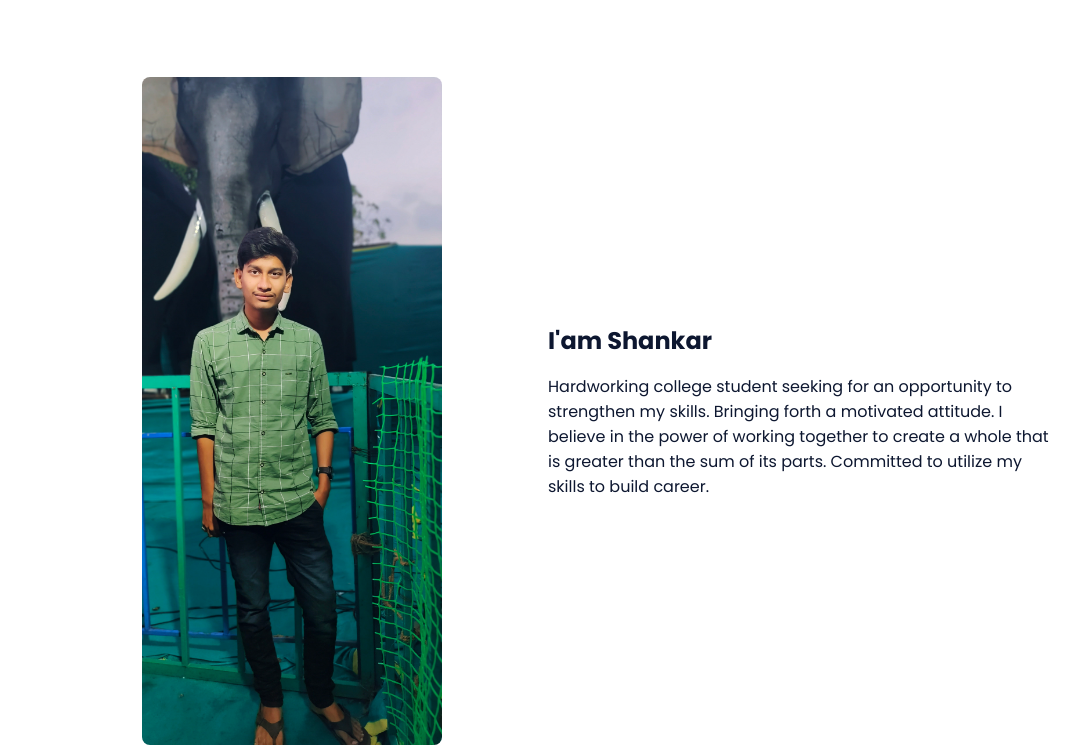
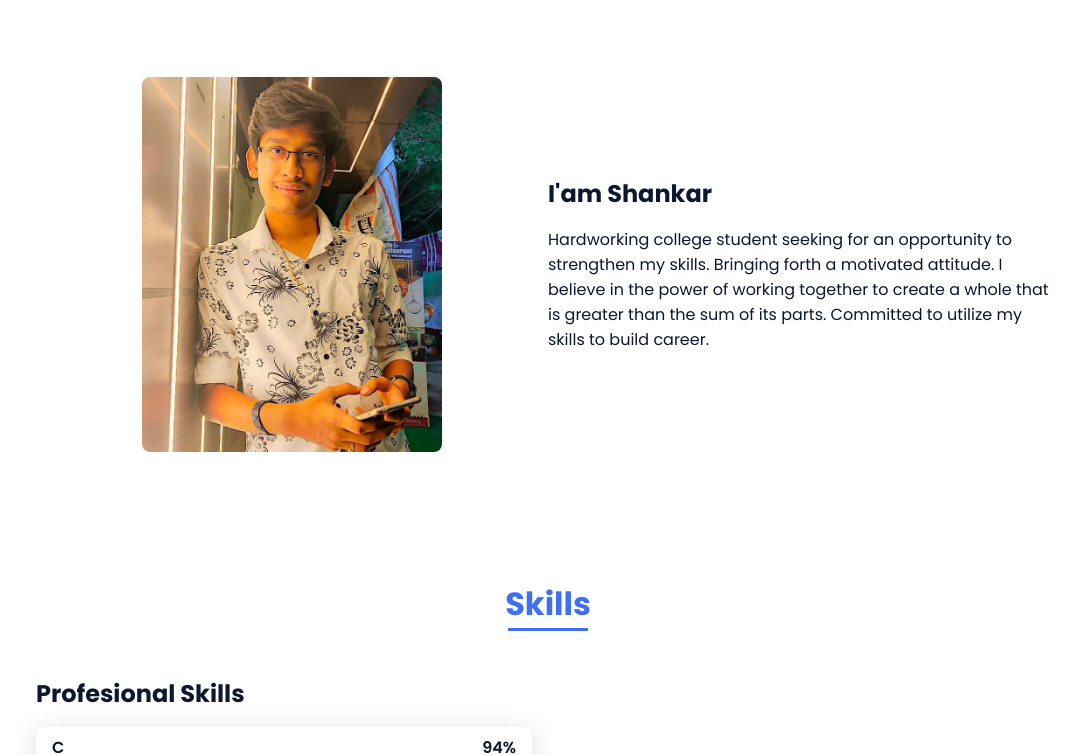
Before and after one commit to yy2460/MyWebpage, a plain HTML site: page index.html in a window 1280 px wide. Shown: the part 618-1373 px from the top of the page, without its empty margins (92-1171 px from the left). Drawn offline with nearby package versions, Linux system fonts and the light colour scheme.

Commit message:
Update index.html

```diff
--- a/index.html
+++ b/index.html
@@ -63,7 +63,7 @@
 
                 <div class="about__container bd-grid">
                     <div class="about__img">
-                        <img src="assets/img/about.jpg" alt="">
+                        <img src="assets/img/aboutimg.jpg" alt="">
                     </div>
 
                     <div>
```
